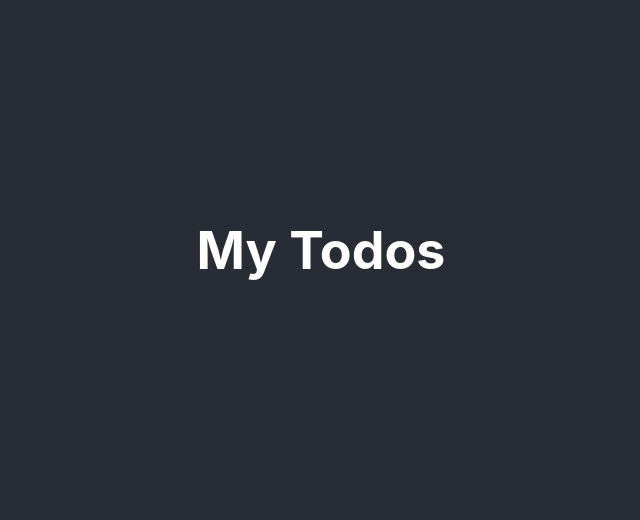
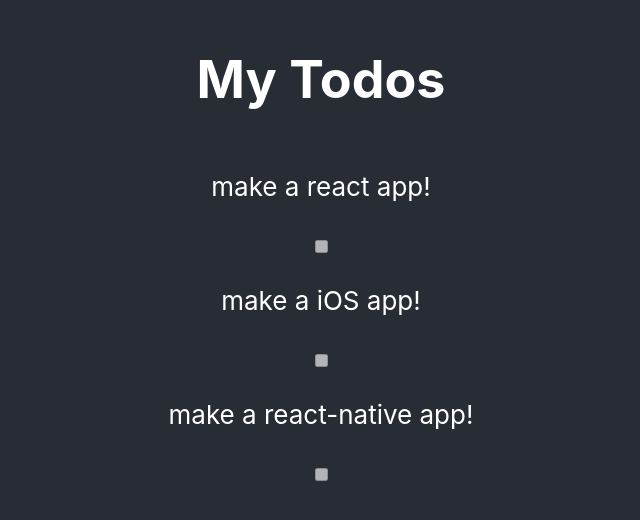
Before and after one commit to yoni-g/todos-typescript-learn, a React (Create React App) app: page / in a window 1280 px wide. Shown: the part 150-670 px from the top of the page, without its empty margins (319-959 px from the left). Built offline with nearby package versions, Linux system fonts and the light colour scheme.

Commit message:
moved todo interface to modals folder added TodoItem comp. added TodosItems to main app

```diff
--- a/src/App.tsx
+++ b/src/App.tsx
@@ -1,6 +1,12 @@
 import React from 'react';
 // import logo from './logo.svg';
+import Todo from "./modals/Todo";
+
 import Title from './components/Title/Title';
+import TodoItem from './components/TodoItem/TodoItem';
+
+
+
 import './App.css';
 
 // const title: string = 'My Todos'
@@ -8,11 +14,7 @@
 // interface Props {
 //   title: string
 // }
-interface Todo {
-  id: string,
-  todo: string,
-  done: boolean
-}
+
 interface State {
   todos: Todo[];
 };
@@ -21,12 +23,34 @@
 
   title: string = 'My Todos'
 
+  state: State = {
+    todos: [{
+      id: "qwerqwer",
+      task: "make a react app!",
+      done: false
+    },
+    {
+      id: "qwerqwer2",
+      task: "make a iOS app!",
+      done: true
+    },
+    {
+      id: "qwerqwer3",
+      task: "make a react-native app!",
+      done: false
+    }]
+  };
+
   render(){
     return (
       <div className="App">
         <header className="App-header">
           <Title title={this.title} />
-
+          {
+            this.state.todos.map(todo => {
+              return <TodoItem todo={todo} />
+            })
+          }
 
         </header>
       </div>
--- /dev/null
+++ b/src/components/TodoItem/TodoItem.tsx
@@ -0,0 +1,24 @@
+import * as React from 'react';
+
+import Todo from "../../modals/Todo";
+
+interface TodoProps {
+  todo: Todo;
+}
+
+const TodoItem: React.FunctionComponent<TodoProps> = (props) => {
+  return (
+    <div>
+        <p>
+            {props.todo.task}
+        </p>
+        <input
+            type="checkbox"
+            value={props.todo.done ? 1 : 0}
+            disabled
+        />
+    </div>
+  )
+};
+
+export default TodoItem;
--- /dev/null
+++ b/src/modals/Todo.tsx
@@ -0,0 +1,5 @@
+export default interface Todo {
+  id: string,
+  task: string,
+  done: boolean
+}
```
